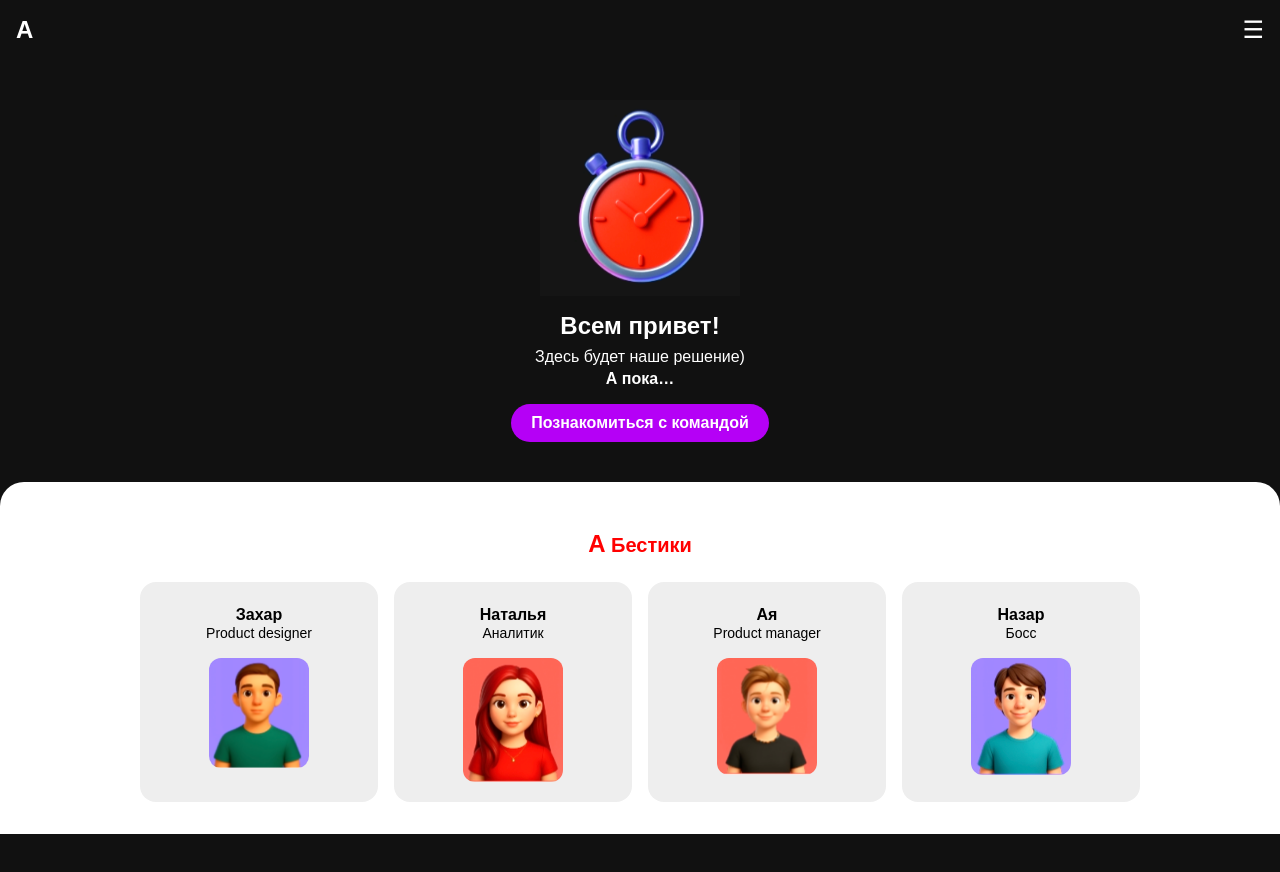
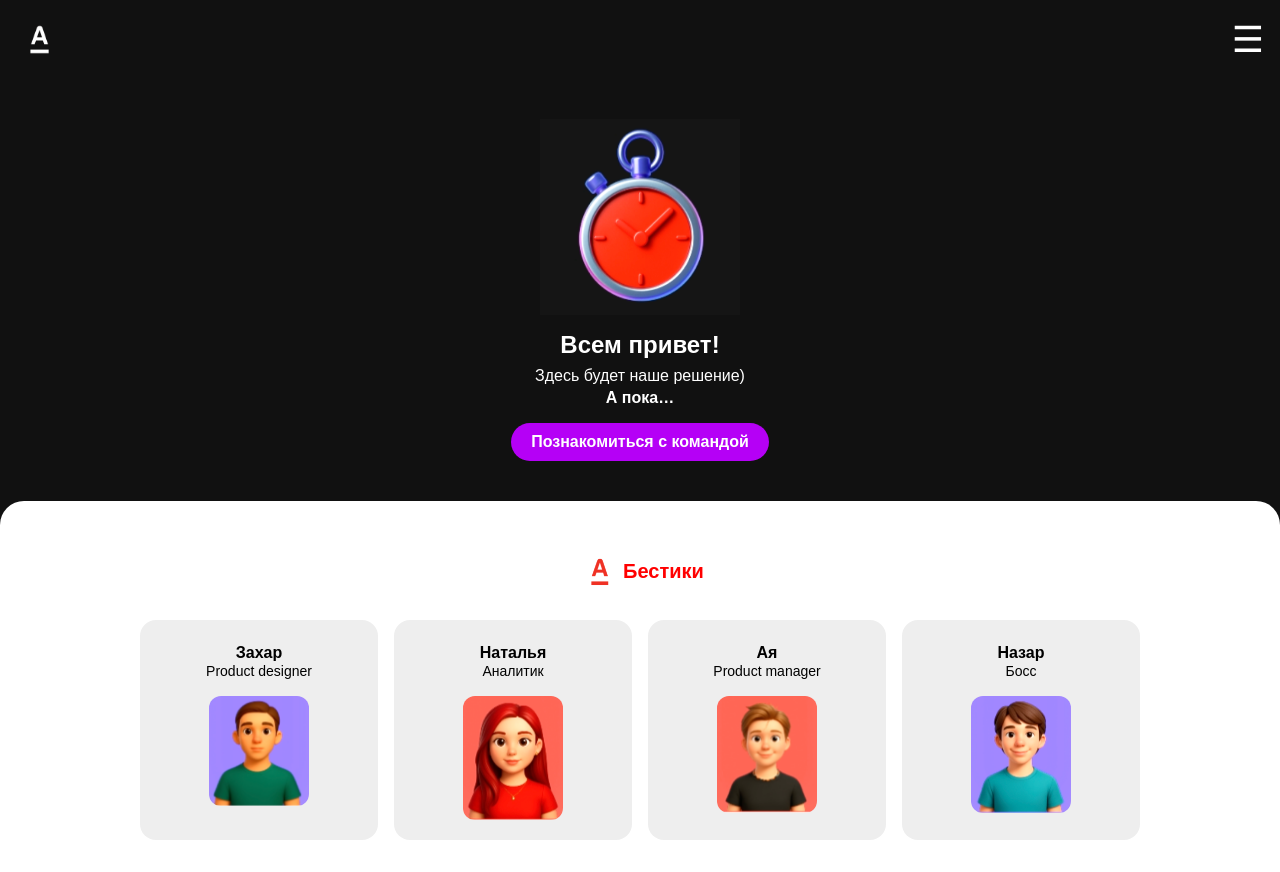
Before and after one commit to xemusila/alfa_championship, a plain HTML site: page index.html in a window 1280 px wide. Before the commit the page ends 834 px from the top, so only its background shows below. Drawn offline with Linux system fonts and the light colour scheme.

Commit message:
Alfa logo

```diff
--- a/index.html
+++ b/index.html
@@ -8,7 +8,9 @@
 </head>
 <body>
   <header class="header">
-    <div class="logo">A</div>
+    <div class="logo">
+        <img src="images/white_logo.png" alt="логотип">
+    </div>
     <div class="menu-icon">☰</div>
   </header>
 
@@ -22,7 +24,9 @@
     </section>
 
     <section class="team" id="team">
-      <h2><span class="logo">A</span> Бестики</h2>
+    <h2>
+        <img src="images/red_logo.png" alt="логотип" class="logo-icon">Бестики
+    </h2>
       <div class="team-grid">
         <div class="member">
           <p>Захар<br><span>Product designer</span></p>
--- a/style.css
+++ b/style.css
@@ -22,7 +22,7 @@ body {
 }
 
 .menu-icon {
-  font-size: 24px;
+  font-size: 36px;
   cursor: pointer;
 }
 
@@ -113,13 +113,13 @@ body {
 
 @media screen and (min-width: 768px) {
   .team-grid {
-    grid-template-columns: repeat(4, 1fr); /* 4 в ряд */
+    grid-template-columns: repeat(4, 1fr);
     max-width: 1000px;
     margin: 0 auto;
   }
 
   .member img {
-    width: 100px; /* фиксированная ширина аватаров */
+    width: 100px;
     height: auto;
   }
 
@@ -127,3 +127,9 @@ body {
     padding: 16px;
   }
 }
+
+.logo img,
+.logo-icon {
+  height: 47px;
+  vertical-align: middle;
+}
```
Also changed, not shown: images/red_logo.png (added), images/white_logo.png (added).
